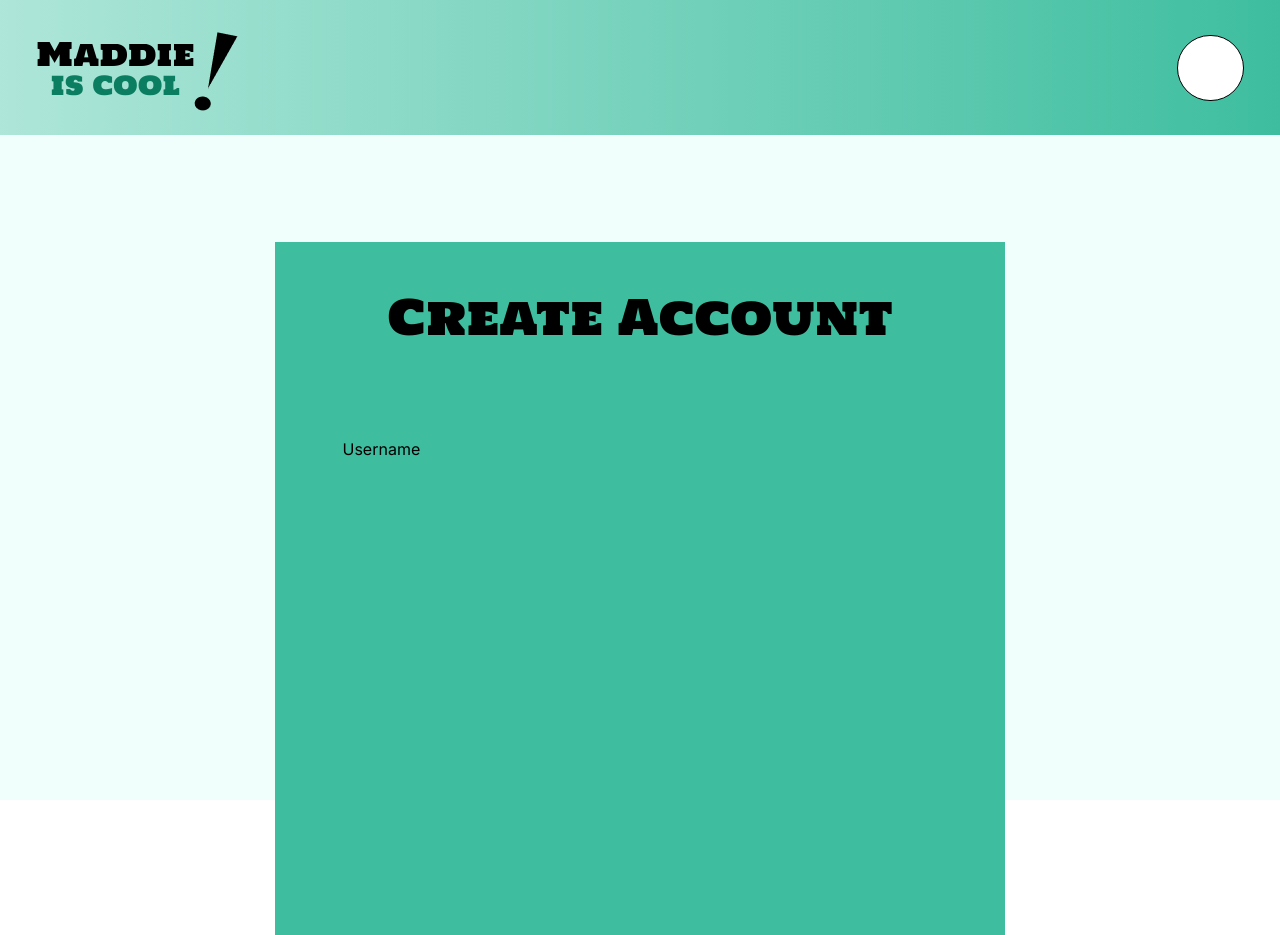
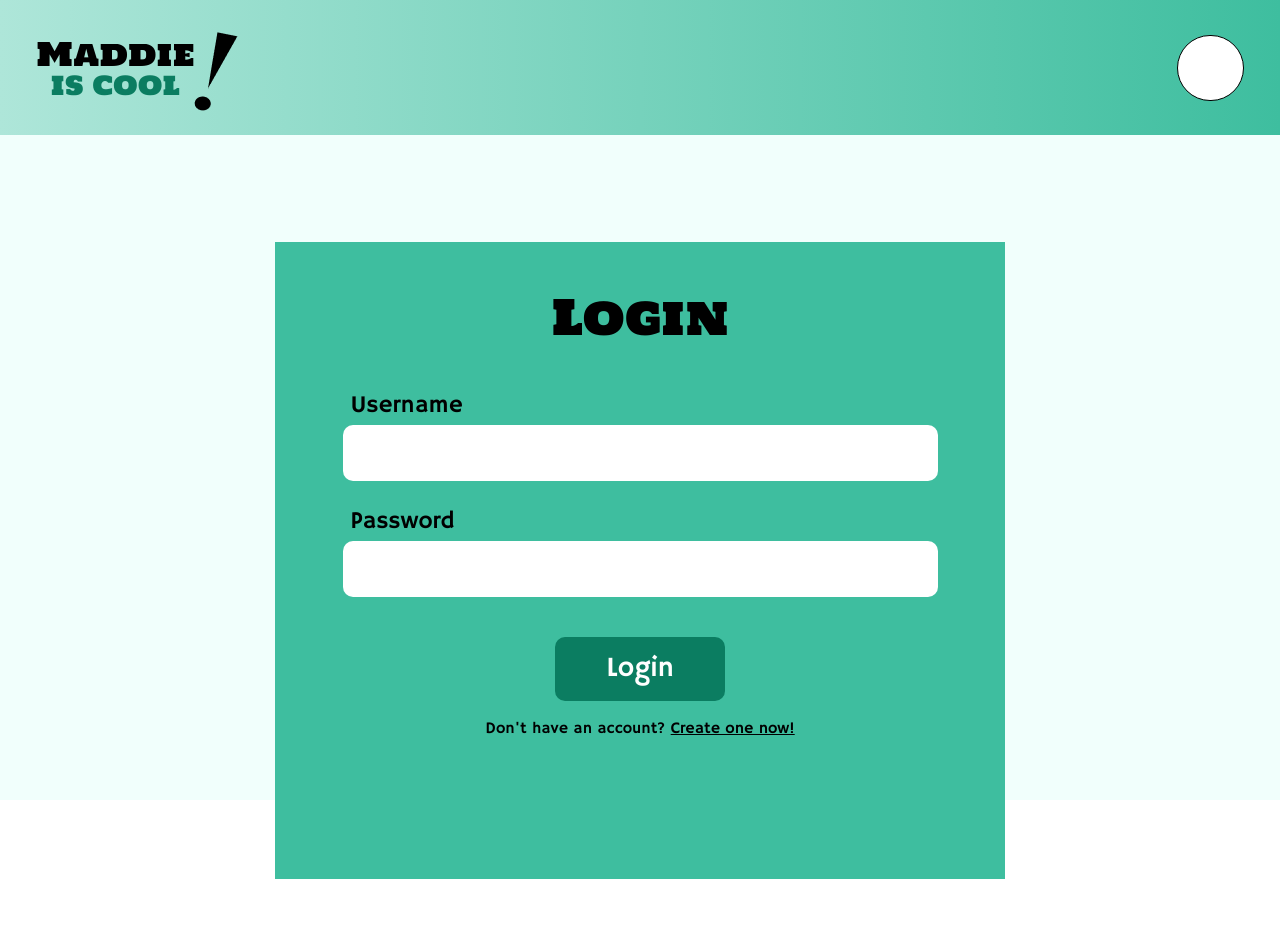
Before and after one commit to brandoughnut/tasktracker-sprint-front-end, a Next.js app: page /pages/LoginPage in a window 1280 px wide. Built offline with nearby package versions, Linux system fonts and the light colour scheme.

Commit message:
login interface 90% done

```diff
--- a/src/app/components/CreateAccountComponent.tsx
+++ b/src/app/components/CreateAccountComponent.tsx
@@ -2,10 +2,25 @@ import React from 'react'
 
 const CreateAccountComponent = () => {
   return (
-    <div className=' bg-dark-teal flex flex-col items-center w-[730px] h-[100%] py-[51px] px-[25px] space-y-24'>
-      <div className=' font-HoltwoodOneSC text-5xl'>Create Account</div>
-        <div className=' w-[595px] flex'>
-          <div className=''>Username</div>
+    <div className=' bg-dark-teal flex flex-col items-center w-[730px] h-[100%] py-[51px] px-[25px]'>
+      <div className=' font-HoltwoodOneSC text-5xl mb-12'>Create Account</div>
+      <div className=' space-y-6'>
+        <div className=' w-[595px] flex flex-col space-y-1'>
+          <div className=' font-HammersmithOne text-2xl ps-2'>Username</div>
+          <input className=' h-14 rounded-[10px] font-HammersmithOne text-2xl px-5' type="text" />
+        </div>
+        <div className=' w-[595px] flex flex-col space-y-1'>
+          <div className=' font-HammersmithOne text-2xl ps-2'>Password</div>
+          <input className=' h-14 rounded-[10px] font-HammersmithOne text-2xl px-5' type="text" />
+        </div>
+        <div className=' w-[595px] flex flex-col space-y-1'>
+          <div className=' font-HammersmithOne text-2xl ps-2'>Confirm Password</div>
+          <input className=' h-14 rounded-[10px] font-HammersmithOne text-2xl px-5' type="text" />
+        </div>
+      </div>
+      <div className=' w-full flex flex-col items-center mt-10'>
+          <button className=' bg-darker-teal text-white font-HammersmithOne text-[28px] w-[170px] h-[64px] rounded-[10px]'>Create</button>
+          <div className=' font-HammersmithOne mt-4'>Already have an Accound? <span className=' cursor-pointer underline'>Login</span></div>
         </div>
     </div>
   )
--- /dev/null
+++ b/src/app/components/LoginComponent.tsx
@@ -0,0 +1,25 @@
+import React from 'react'
+
+const LoginComponent = () => {
+  return (
+    <div className=' bg-dark-teal flex flex-col items-center w-[730px] h-[637px] py-[51px] px-[25px]'>
+      <div className=' font-HoltwoodOneSC text-5xl mb-12'>Login</div>
+      <div className=' space-y-6'>
+        <div className=' w-[595px] flex flex-col space-y-1'>
+          <div className=' font-HammersmithOne text-2xl ps-2'>Username</div>
+          <input className=' h-14 rounded-[10px] font-HammersmithOne text-2xl px-5' type="text" />
+        </div>
+        <div className=' w-[595px] flex flex-col space-y-1'>
+          <div className=' font-HammersmithOne text-2xl ps-2'>Password</div>
+          <input className=' h-14 rounded-[10px] font-HammersmithOne text-2xl px-5' type="text" />
+        </div>
+      </div>
+      <div className=' w-full flex flex-col items-center mt-10'>
+          <button className=' bg-darker-teal text-white font-HammersmithOne text-[28px] w-[170px] h-[64px] rounded-[10px]'>Login</button>
+          <div className=' font-HammersmithOne mt-4'>Don't have an account? <span className=' cursor-pointer underline'>Create one now!</span></div>
+        </div>
+    </div>
+  )
+}
+
+export default LoginComponent
--- a/src/app/pages/LoginPage/page.tsx
+++ b/src/app/pages/LoginPage/page.tsx
@@ -1,15 +1,24 @@
 'use client'
 
 import CreateAccountComponent from '@/app/components/CreateAccountComponent'
+import LoginComponent from '@/app/components/LoginComponent'
 import NavBarComponent from '@/app/components/NavBarComponent'
-import React from 'react'
+import React, { useState } from 'react'
 
 const LoginPage = () => {
+
+  const [haveAccount, setHaveAccount] = useState<boolean>(true);
+
   return (
-    <div className=' bg-very-light-teal h-[100vh]'>
+    <div className=' bg-very-light-teal h-[100vh] mb-0 '>
       <NavBarComponent/>
       <div className=' pt-[107px] flex justify-center h-full'>
-        <CreateAccountComponent/>
+        {
+          haveAccount
+          ? <LoginComponent/>
+          : <CreateAccountComponent/>
+        }
+
       </div>
     </div>
   )
--- a/tailwind.config.ts
+++ b/tailwind.config.ts
@@ -35,6 +35,7 @@ const config: Config = {
       },
       fontFamily: {
         'HoltwoodOneSC' : 'HoltwoodOneSC',
+        'HammersmithOne':'HammersmithOne',
       }
     },
   },
```
